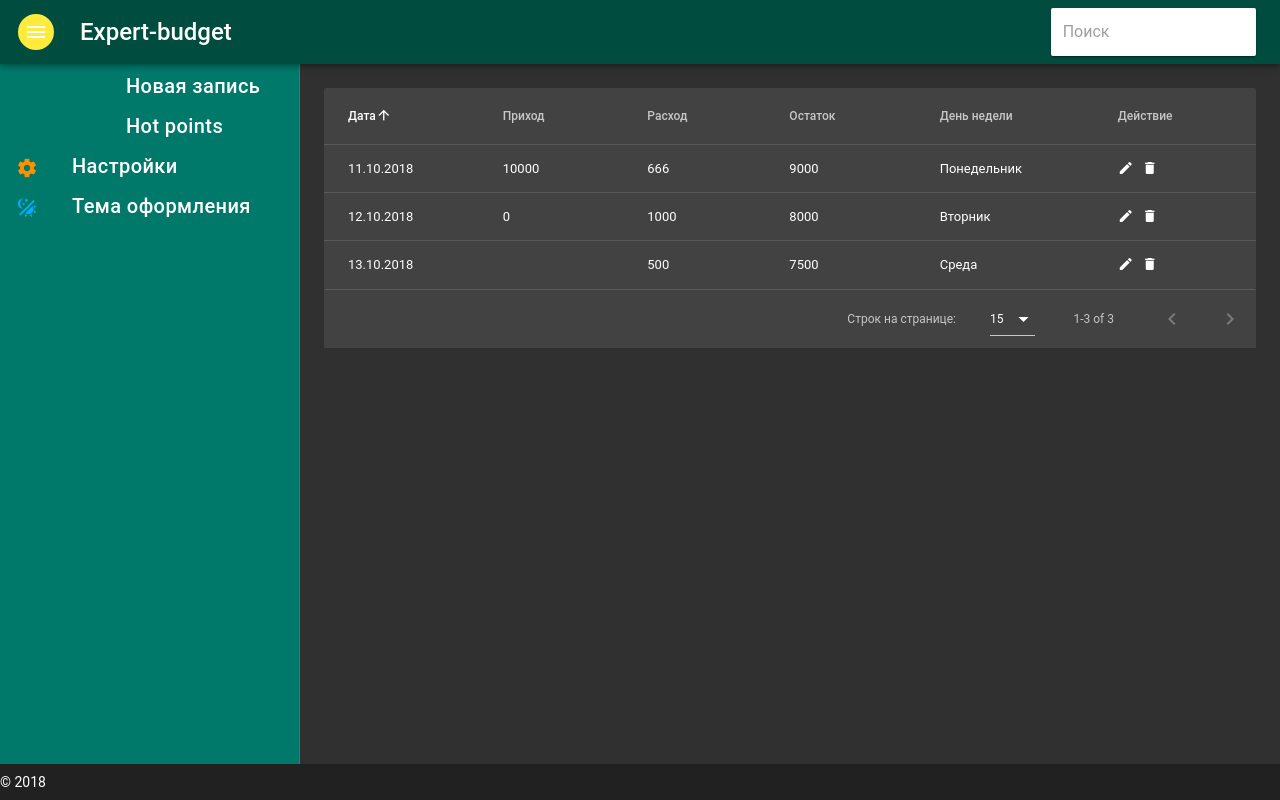
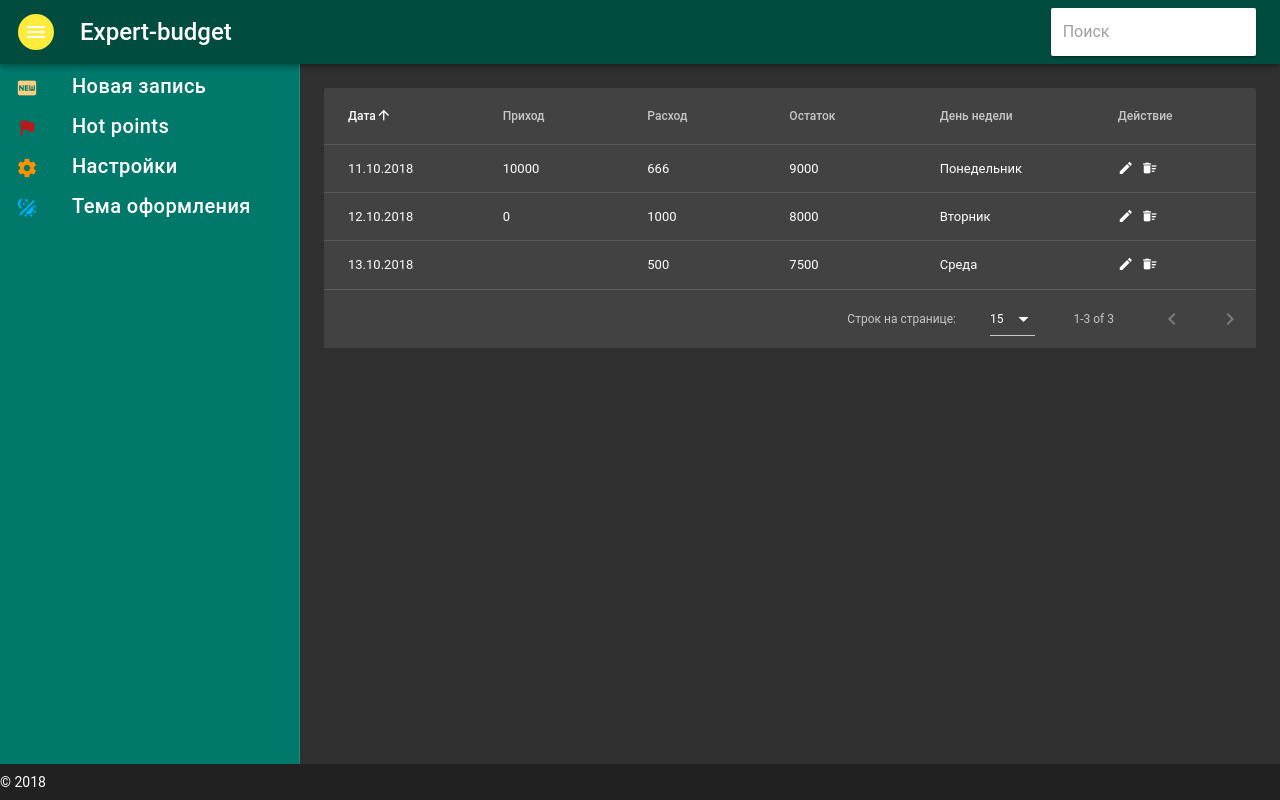
Before and after one commit to sabiridse/NVMwebAPP, a Vue app in the folder client/: page / in a window 1280 px wide. Built offline with nearby package versions, Linux system fonts and the light colour scheme.

Commit message:
icon new

```diff
--- a/client/src/components/mainLayout.vue
+++ b/client/src/components/mainLayout.vue
@@ -4,7 +4,7 @@
       <v-list dense>
         <v-list-tile @click="dialogFormOnTable();">
           <v-list-tile-action>
-            <v-icon color="red darken-4">alert</v-icon>
+            <v-icon color="orange lighten-3">fiber_new</v-icon>
           </v-list-tile-action>
           <v-list-tile-content>
             <v-list-tile-title class="title">Новая запись</v-list-tile-title>
@@ -12,7 +12,7 @@
         </v-list-tile>
         <v-list-tile @click="">
           <v-list-tile-action>
-            <v-icon color="red darken-4">alert</v-icon>
+            <v-icon color="red darken-4">flag</v-icon>
           </v-list-tile-action>
           <v-list-tile-content>
             <v-list-tile-title class="title">Hot points</v-list-tile-title>
--- a/client/src/components/vueTable.vue
+++ b/client/src/components/vueTable.vue
@@ -75,7 +75,7 @@
           <v-icon small class="mr-2" @click="editItem(props.item);">
             edit
           </v-icon>
-          <v-icon small @click="deleteItem(props.item);"> delete </v-icon>
+          <v-icon small @click="deleteItem(props.item);">delete_sweep</v-icon>
         </td>
       </template>
     </v-data-table>
```
